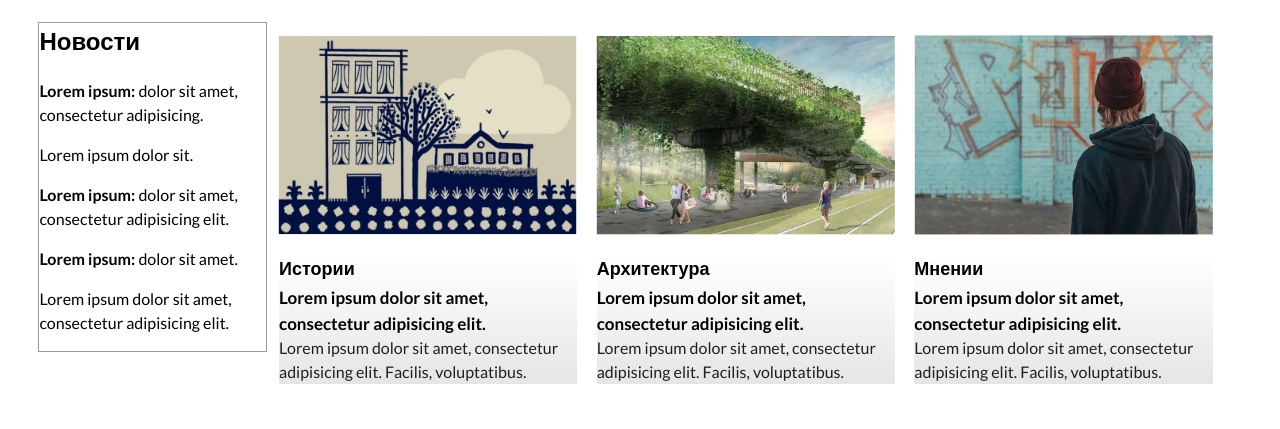
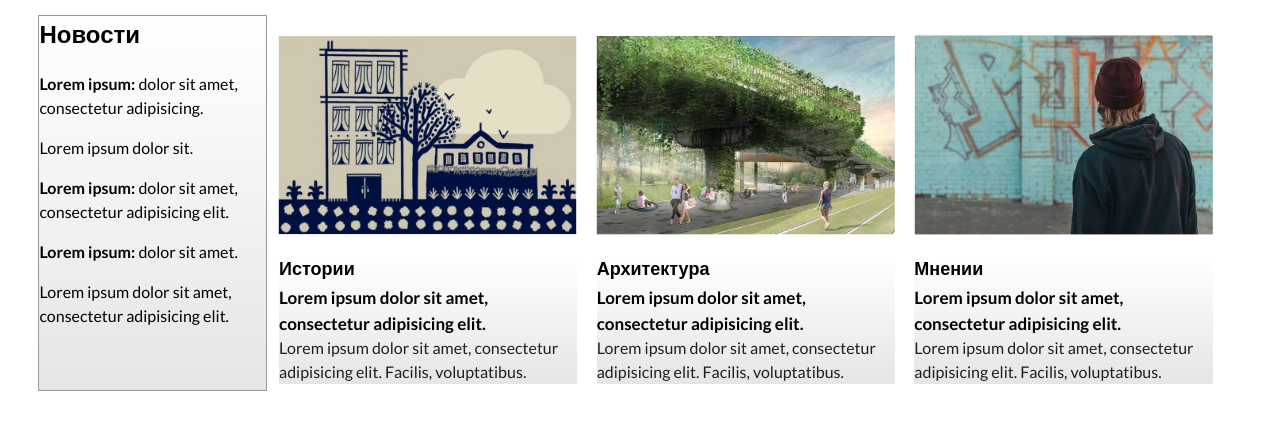
Before and after one commit to TimurTsokov/Dopolnit_zadanie, a plain HTML site: page index.html in a window 1280 px wide. Shown: the part 117-546 px from the top of the page. Drawn offline with Linux system fonts and the light colour scheme.

Commit message:
отступы2

```diff
--- a/index.html
+++ b/index.html
@@ -17,6 +17,7 @@
             <p><strong>Lorem ipsum:</strong> dolor sit amet, consectetur adipisicing elit.</p>
             <p><strong>Lorem ipsum:</strong> dolor sit amet.</p>
             <p>Lorem ipsum dolor sit amet, consectetur adipisicing elit.</p>
+            <div class="item__overlay"></div>
         </div>
     </section>
     <section class="content">
--- a/style.css
+++ b/style.css
@@ -21,11 +21,14 @@ body {
 
 .news h1 {
     margin: 0;
-    margin-bottom: 23%;
+    /*margin-bottom: 24%;*/
 }
 
 .news-cont {
     border: 1px solid #999;
+    padding-bottom: 20%;
+    position: relative;
+    margin-top: 20%;
 }
 
 .news-cont h2 {
```
